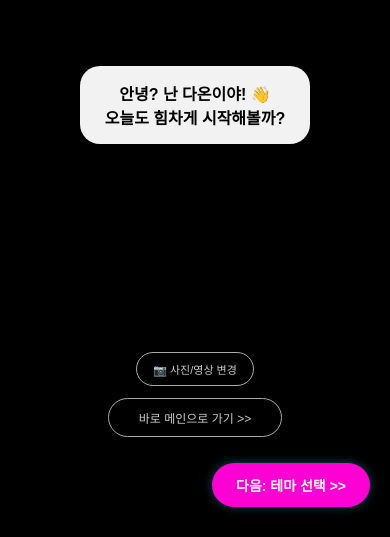
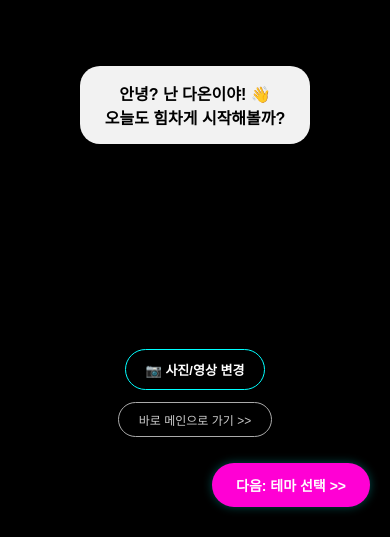
Before and after one commit to lch680314aa-alt/Myprojects, a website: page index.html in a window 390 px wide. Shown: the part 307-844 px from the top of the page. Drawn offline with Linux system fonts and the light colour scheme.

Commit message:
진짜 최종본 배포 및 카카오 도메인 동기화

```diff
--- a/index.html
+++ b/index.html
@@ -36,10 +36,10 @@
         .prev-btn { left: 20px; }
         .next-btn { right: 20px; background: var(--daon-pink); border: none; }
 
-        /* [수정됨] 메인화면 전용 뒤로가기 버튼 (반응형 적용) */
+        /* [수정됨] 메인화면 뒤로가기 버튼 (PC 기본값) */
         #main-back-btn {
             position: fixed;
-            bottom: 120px; /* PC 기본 위치 */
+            bottom: 120px;
             left: 20px;
             padding: 8px 16px;
             background: rgba(255, 255, 255, 0.15);
@@ -51,19 +51,6 @@
             cursor: pointer;
             backdrop-filter: blur(5px);
             transition: 0.3s;
-        }
-
-        /* 📱 모바일 전용 스타일 (폰에서만 적용) */
-        @media (max-width: 600px) {
-            #main-back-btn {
-                bottom: 110px; /* 입력창(약 60px) + 여백 바로 위 */
-                left: 50%; /* 가운데 정렬 */
-                transform: translateX(-50%);
-                background: rgba(0, 0, 0, 0.7);
-                border-color: var(--hope-cyan);
-                font-weight: bold;
-                padding: 10px 20px;
-            }
         }
 
         /* [SCREEN 1] 인트로 화면 */
@@ -87,23 +74,24 @@
             box-shadow: 0 5px 25px rgba(0,0,0,0.8); margin-bottom: 20px;
         }
 
-        /* [수정됨] 인트로 컨트롤 박스 (항상 보이게) */
+        /* [중요] 인트로 컨트롤 (항상 최상단 노출) */
         .intro-controls {
             position: absolute; bottom: 100px;
             display: flex; flex-direction: column; gap: 12px;
-            align-items: center; z-index: 20;
+            align-items: center; z-index: 99999; /* 영상 위에 뜨도록 */
         }
         #custom-intro-btn {
-            padding: 8px 16px; background: rgba(0,0,0,0.6);
-            border: 1px solid #aaa; color: #ccc; border-radius: 20px;
-            cursor: pointer; font-size: 11px;
+            padding: 10px 20px; background: rgba(0,0,0,0.7);
+            border: 1px solid var(--hope-cyan); color: #fff; border-radius: 25px;
+            cursor: pointer; font-size: 13px; font-weight: bold;
+            box-shadow: 0 0 10px rgba(0,0,0,0.5);
         }
         #skip-btn {
-            padding: 10px 30px; background: transparent; border: 1px solid #aaa;
+            padding: 8px 20px; background: transparent; border: 1px solid #aaa;
             color: #ccc; border-radius: 30px; cursor: pointer; font-size: 12px;
         }
 
-        /* [SCREEN 2] 쇼핑 화면 (메뉴판) */
+        /* [SCREEN 2] 쇼핑 화면 */
         #shopping-overlay {
             position: fixed; top: 0; left: 0; width: 100%; height: 100%;
             background: rgba(0, 0, 0, 0.95); z-index: 8888;
@@ -139,16 +127,9 @@
             cursor: pointer; z-index: 2000; box-shadow: 0 0 10px rgba(255,59,48,0.5); animation: pulse 2s infinite;
         }
 
-        /* 상단 헤더 & 링크 */
-        #header-container {
-            position: fixed; top: 0; width: 100%; z-index: 100;
-            background: rgba(0,0,0,0.4); backdrop-filter: blur(5px);
-        }
-        #top-bar {
-            display: flex; justify-content: space-between;
-            padding: 25px 15px 10px 15px;
-            align-items: flex-start;
-        }
+        /* 상단 헤더 */
+        #header-container { position: fixed; top: 0; width: 100%; z-index: 100; background: rgba(0,0,0,0.4); backdrop-filter: blur(5px); }
+        #top-bar { display: flex; justify-content: space-between; padding: 25px 15px 10px 15px; align-items: flex-start; }
         #project-info { display: flex; flex-direction: column; }
         .slogan-text { font-size: 13px; color: var(--gold); font-weight: bold; margin-bottom: 3px; letter-spacing: -0.5px; animation: glow 2s infinite alternate; }
         .title-text { font-size: 16px; font-weight: 800; color: var(--hope-cyan); }
@@ -193,7 +174,7 @@
         .excel-name { flex: 1; margin-left: 10px; }
         .send-btn-sm { padding: 5px 10px; background: var(--hope-cyan); color: #000; border-radius: 5px; border: none; cursor: pointer; font-size: 11px; font-weight: bold; }
 
-        /* 하단 컨트롤 */
+        /* 하단 컨트롤 (PC 기본) */
         #ui-panel { position: fixed; bottom: 30px; left: 50%; transform: translateX(-50%); width: 90%; max-width: 400px; z-index: 1000; }
         .input-box { display: flex; gap: 10px; margin-bottom: 10px; background: rgba(0,0,0,0.6); padding: 5px; border-radius: 15px; border: 1px solid var(--border); backdrop-filter: blur(10px); }
         input { flex: 1; background: transparent; border: none; padding: 12px; color: #fff; font-size: 14px; outline: none; }
@@ -202,8 +183,37 @@
         #video-btn { flex: 1; padding: 16px; border-radius: 15px; border: none; background: #333; color: #fff; font-weight: bold; border: 1px solid var(--border); }
 
         #watermark { position: fixed; bottom: 10px; right: 15px; font-size: 10px; opacity: 0.5; z-index: 100; letter-spacing: 1px; font-family: monospace; }
+        #intro-file-input, #bg-file-input, #excel-file-input, #local-video-input { display: none; }
 
-        #intro-file-input, #bg-file-input, #excel-file-input, #local-video-input { display: none; }
+        /* ------------------------------------------- */
+        /* [중요] 모바일 최적화 (버튼 위치 조정) */
+        /* ------------------------------------------- */
+        @media (max-width: 600px) {
+            /* 1. 쇼핑가기 버튼을 입력창 바로 옆(왼쪽)으로 이동 */
+            #main-back-btn {
+                position: fixed;
+                bottom: 86px; /* 입력창 높이 고려 */
+                left: 5%;
+                width: 25%;
+                height: 46px; /* 입력창과 높이 맞춤 */
+                padding: 0;
+                display: flex;
+                align-items: center;
+                justify-content: center;
+                background: rgba(0,0,0,0.7);
+                border: 1px solid var(--hope-cyan);
+                font-weight: bold;
+                font-size: 12px;
+                z-index: 2000;
+                transform: none; /* 기존 transform 제거 */
+            }
+
+            /* 2. 입력창을 오른쪽으로 밀어서 공간 확보 */
+            #ui-panel .input-box {
+                margin-left: 28%; /* 버튼 들어갈 자리 */
+                width: auto;
+            }
+        }
     </style>
 </head>
 <body>
@@ -350,7 +360,7 @@
         </div>
     </div>
 
-    <div id="watermark">v.251230 FINAL_V2 | © 2025 DAON OFFICIAL</div>
+    <div id="watermark">v.251230 FINAL_V3_MOBILE_OPT | © 2025 DAON OFFICIAL</div>
 
     <script>
         const COUPANG_HOME_LINK = "https://link.coupang.com/a/diSpS0";
@@ -367,7 +377,7 @@
         let activeTextRocket = null;
         let isMainScreen = false;
 
-        // [1] 화면 이동 함수 (버그 수정됨)
+        // [1] 화면 이동 함수
         function goShoppingScreen() {
             const intro = document.getElementById('intro-overlay');
             const shop = document.getElementById('shopping-overlay');
@@ -399,7 +409,7 @@
             }
         }
 
-        // [2] 테마 선택 및 원클릭 자동화
+        // [2] 테마 선택
         function selectTheme(theme) {
             const meals = JSON.parse(localStorage.getItem('daon_meals') || '[]');
             let newItems = [];
@@ -428,7 +438,7 @@
             }
         }
 
-        // [3] 대형 불꽃
+        // [3] 불꽃놀이
         function launchBigFirework() {
             const bigColor = `hsl(${Math.random()*360}, 100%, 50%)`;
             const r = new Rocket(canvas.width/2, canvas.height, canvas.height/2, bigColor, "DAON 2025", true);
@@ -436,7 +446,6 @@
             rockets.push(r);
         }
 
-        // [4] 불꽃놀이 엔진
         class Rocket {
             constructor(x, y, targetY, color, text = null, special = false) {
                 this.x = x; this.y = y; this.targetY = targetY; this.color = color;
@@ -510,9 +519,7 @@
         function applyIntroMedia(src, type) {
             const video = document.getElementById('intro-video');
             const img = document.getElementById('intro-img');
-            // [수정] 기본 멘트는 숨기지만, 컨트롤 버튼은 그대로 둠
             document.getElementById('default-intro-group').style.display = 'none';
-
             if (type.startsWith('video/')) { video.src = src; video.muted = false; video.style.display = 'block'; img.style.display = 'none'; video.play().catch(e=>{}); }
             else { img.src = src; img.style.display = 'block'; video.style.display = 'none'; }
         }
```
